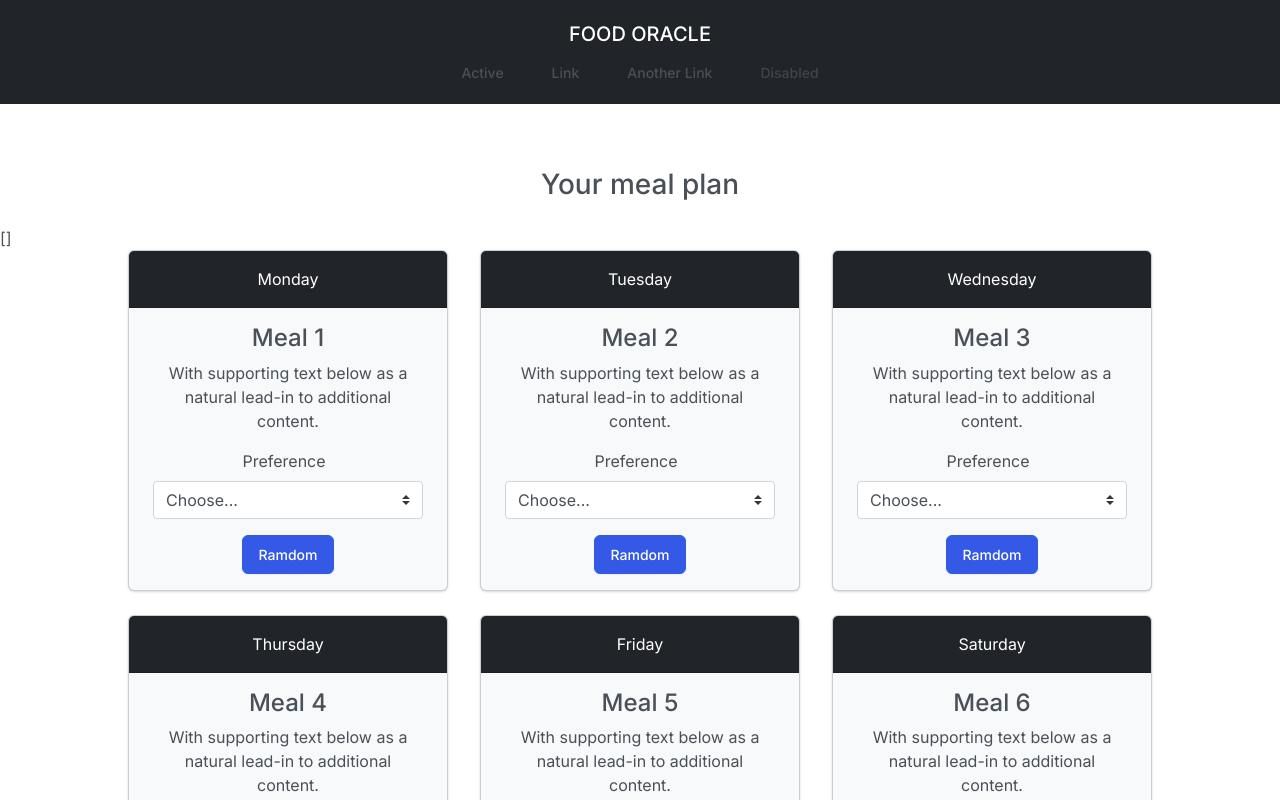
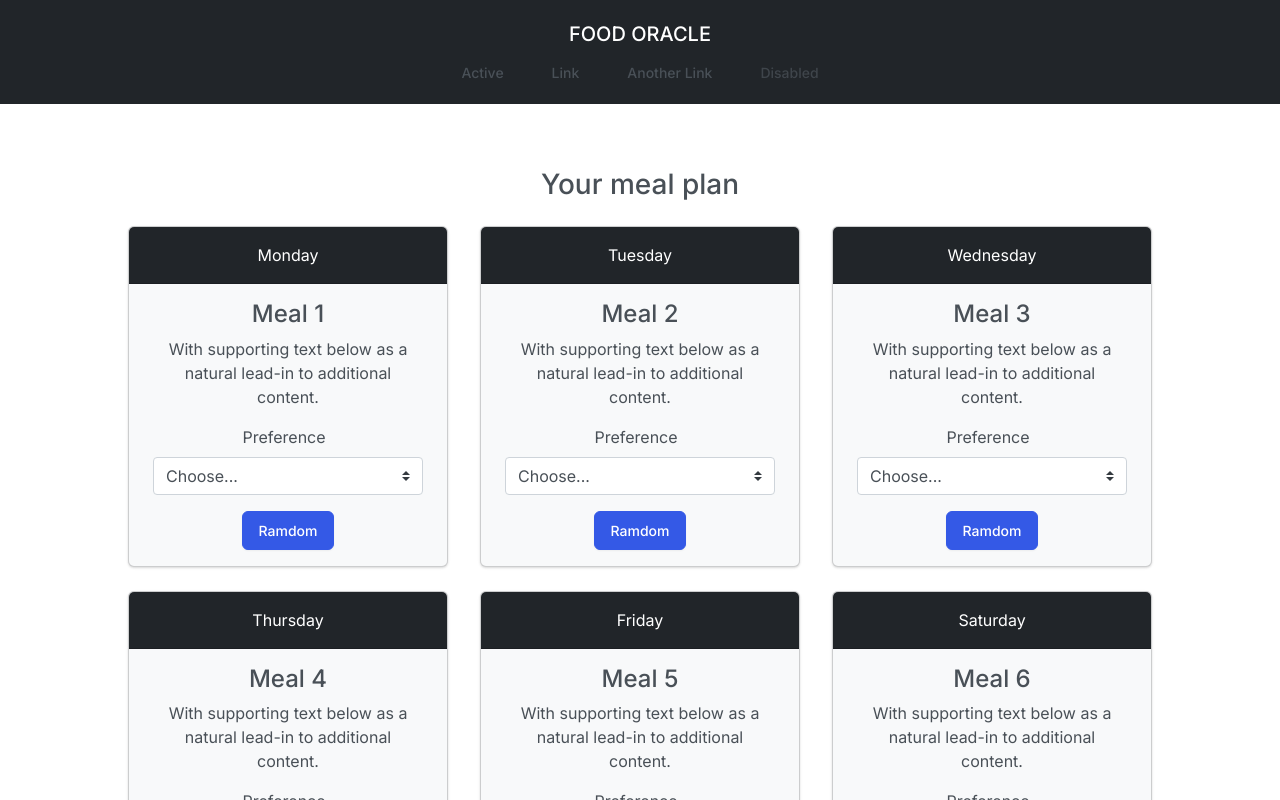
Before and after one commit to Greenvahn/food-oracle, a Nuxt app: page /future-meals in a window 1280 px wide. Shown: the top 800 px of the page. Built offline with nearby package versions, Linux system fonts and the light colour scheme; no server answers.

Commit message:
passed API data into dropdowns

```diff
--- a/pages/future-meals/index.vue
+++ b/pages/future-meals/index.vue
@@ -3,9 +3,9 @@
     <h3 class="text-center mt-5 p-3">
       Your meal plan
     </h3>
-    <div class="mt-2">
+    <!-- <div class="mt-2">
       {{ response }}
-    </div>
+    </div> -->
     <CardList :days="days" :recipes="recipesList" />
   </div>
 </template>
```
Also changed, not shown: 1 other file (tests, documents, lock files or other folders).
